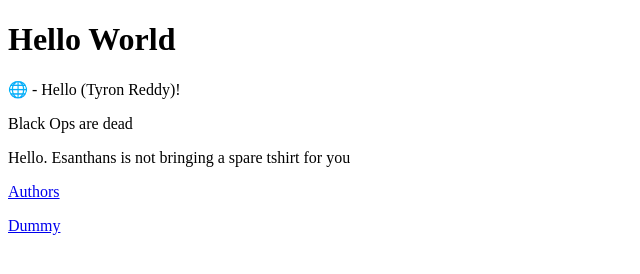
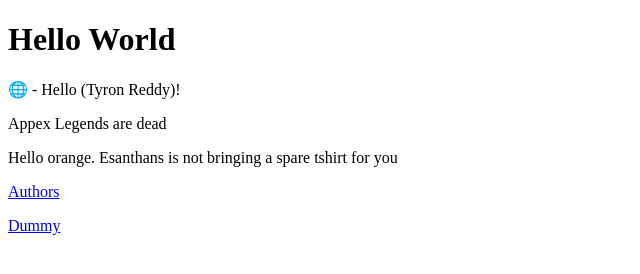
Before and after one commit to TyronR/software_3_lab_1, a plain HTML site: page index.html in a window 1280 px wide. Shown: the whole page, without its empty margins (0-640 px from the left). Drawn offline with Linux system fonts and the light colour scheme.

Commit message:
Changed paragraphs merge conflict

```diff
--- a/index.html
+++ b/index.html
@@ -10,9 +10,9 @@
 		&#127760 - Hello (Tyron Reddy)!
 	  </p>
 
-	<p>Black Ops are dead</p>
+	<p>Appex Legends are dead</p>
 
-	<p>Hello. Esanthans is not bringing a spare tshirt for you</p>
+	<p>Hello orange. Esanthans is not bringing a spare tshirt for you</p>
 
 	<p><a href="author.html">Authors</a></p>
 	<p><a href="dummy.html">Dummy</a></p>
```
